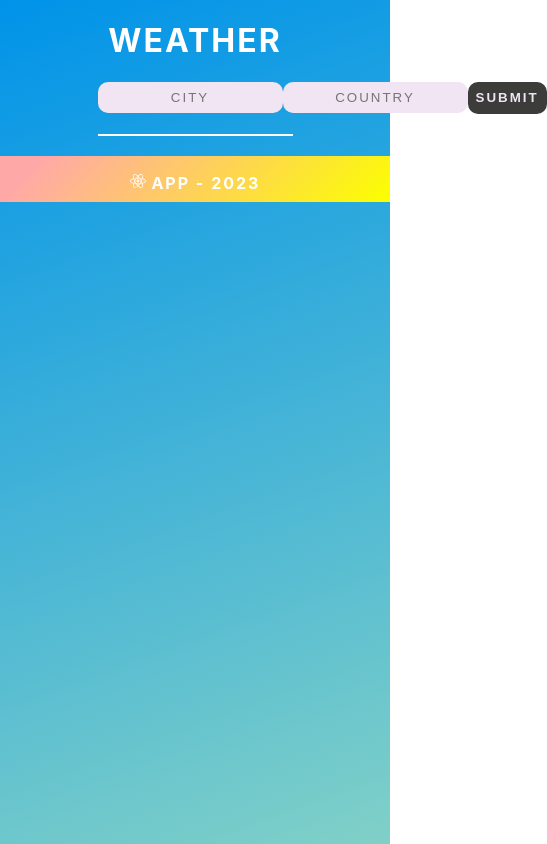
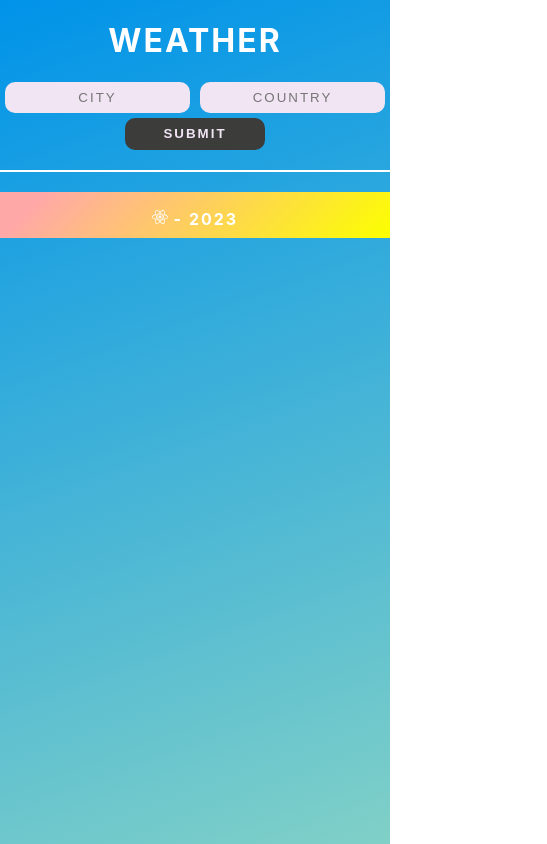
Before and after one commit to nico-dev-it/react-weather-app, a React (Create React App) app: page / in a window 390 px wide. Shown: the whole page, 547 px wide, since content can reach past the window. Built offline with nearby package versions, Linux system fonts and the light colour scheme.

Commit message:
minor mobile changes

```diff
--- a/public/style.css
+++ b/public/style.css
@@ -1,3 +1,3 @@
 #root {
-    height: 100%;
+    height: 100vh;
 }
--- a/src/App.css
+++ b/src/App.css
@@ -3,5 +3,5 @@
   background-image: linear-gradient(160deg, #0093E9 0%, #80D0C7 100%);
   text-transform: uppercase;
   letter-spacing: 2px;
-  height: 100vh;
+  height: 100%;
 }
--- a/src/components/footer.js
+++ b/src/components/footer.js
@@ -4,7 +4,7 @@ import './footer.css'
 const Footer = () => {
     return (
         <div className="footer">
-            <p><FaReact/> app - 2023</p>
+            <p><FaReact/> - 2023</p>
         </div>
     )
 }
--- a/src/components/weather.css
+++ b/src/components/weather.css
@@ -38,3 +38,12 @@ button {
     letter-spacing: 2px;
     font-weight: bold;
 }
+
+@media only screen and (max-width: 710px) {
+    form {
+        display: flex;
+        flex-wrap: wrap;
+        width: auto;
+        gap: 5px;
+    }
+}
```
Also changed, not shown: 7 other files (tests, documents, lock files or other folders).
